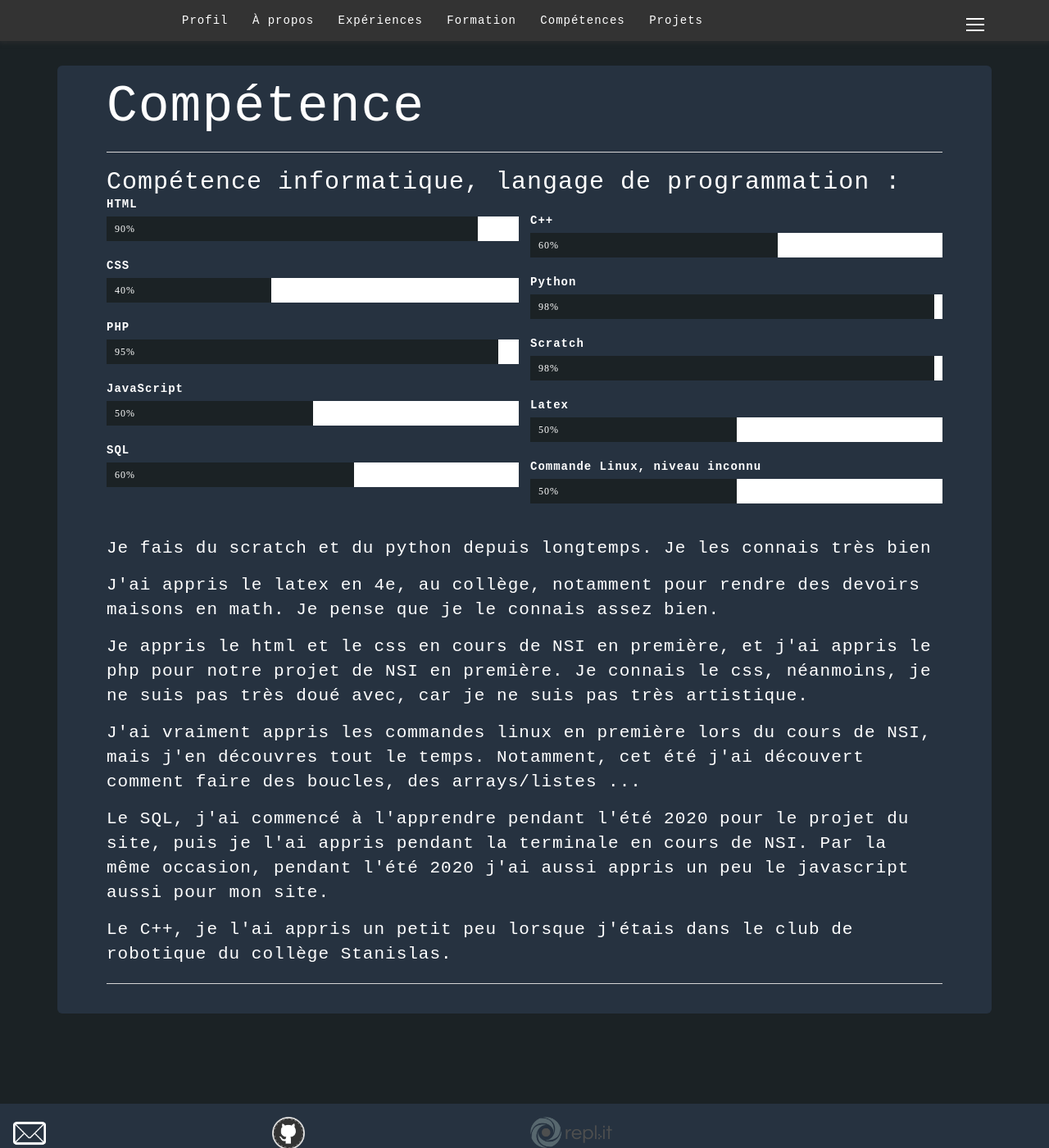
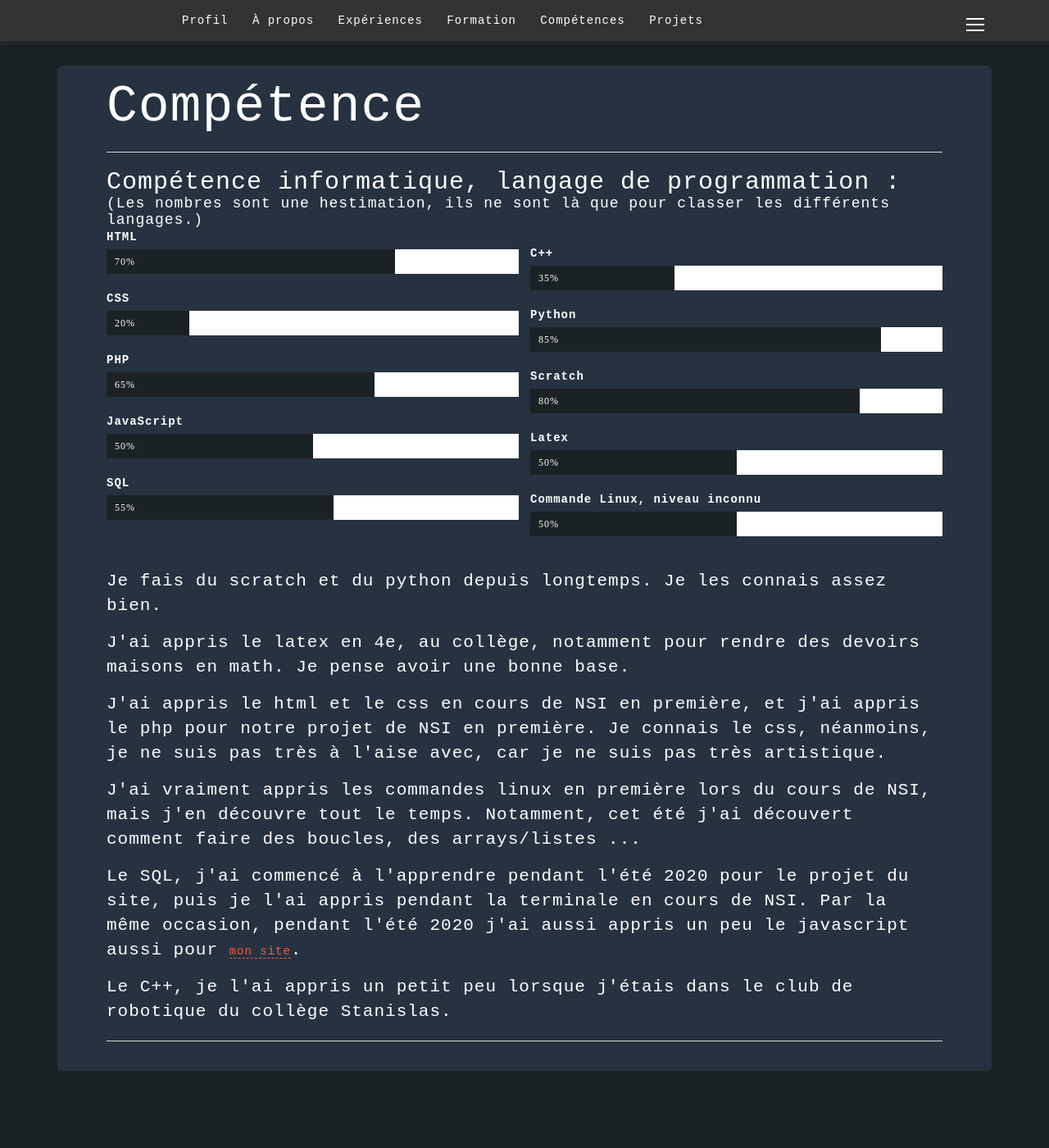
Before and after one commit to MaelC001/MaelC001.github.io, a Jekyll site: the page built from competence/index.html, in a window 1280 px wide and 1400 px high. Shown: the whole window at 82% size. Built offline with Jekyll 4.4.1, drawn with Linux system fonts in a browser that asks for light colours; nearby versions of some CDN libraries.

Commit message:
Update index.html

```diff
--- a/competence/index.html
+++ b/competence/index.html
@@ -7,22 +7,23 @@
     <h1>Compétence</h1>
     <hr class="star-bright">
     <h2>Compétence informatique, langage de programmation :</h2>
+    <h4>(Les nombres sont une hestimation, ils ne sont là que pour classer les différents langages.)</h4>
     <div id="col">
         <label for="html">HTML</label>
         <div class="barre" id="html">
-            <div class="niveau-barre" data-niveau="90%"></div>
+            <div class="niveau-barre" data-niveau="70%"></div>
         </div>
         <br>
 
         <label for="css">CSS</label>
         <div class="barre" id="css">
-            <div class="niveau-barre" data-niveau="40%"></div>
+            <div class="niveau-barre" data-niveau="20%"></div>
         </div>
         <br>
 
         <label for="php">PHP</label>
         <div class="barre" id="php">
-            <div class="niveau-barre" data-niveau="95%"></div>
+            <div class="niveau-barre" data-niveau="65%"></div>
         </div>
         <br>
 
@@ -34,25 +35,25 @@
 
         <label for="sql">SQL</label>
         <div class="barre" id="sql">
-            <div class="niveau-barre" data-niveau="60%"></div>
+            <div class="niveau-barre" data-niveau="55%"></div>
         </div>
         <br>
 
         <label for="cpp">C++</label>
         <div class="barre" id="cpp">
-            <div class="niveau-barre" data-niveau="60%"></div>
+            <div class="niveau-barre" data-niveau="35%"></div>
         </div>
         <br>
 
         <label for="python">Python</label>
         <div class="barre" id="python">
-            <div class="niveau-barre" data-niveau="98%"></div>
+            <div class="niveau-barre" data-niveau="85%"></div>
         </div>
         <br>
 
         <label for="scratch">Scratch</label>
         <div class="barre" id="scratch">
-            <div class="niveau-barre" data-niveau="98%"></div>
+            <div class="niveau-barre" data-niveau="80%"></div>
         </div>
         <br>
 
@@ -69,11 +70,11 @@
     </div>
     <br>
     <br>
-    <p>Je fais du scratch et du python depuis longtemps. Je les connais très bien</p>
-    <p>J'ai appris le latex en 4e, au collège, notamment pour rendre des devoirs maisons en math. Je pense que je le connais assez bien.</p>
-    <p>Je appris le html et le css en cours de NSI en première, et j'ai appris le php pour notre projet de NSI en première. Je connais le css, néanmoins, je ne suis pas très doué avec, car je ne suis pas très artistique.</p>
-    <p>J'ai vraiment appris les commandes linux en première lors du cours de NSI, mais j'en découvres tout le temps. Notamment, cet été j'ai découvert comment faire des boucles, des arrays/listes ...</p>
-    <p>Le SQL, j'ai commencé à l'apprendre pendant l'été 2020 pour le projet du site, puis je l'ai appris pendant la terminale en cours de NSI. Par la même occasion, pendant l'été 2020 j'ai aussi appris un peu le javascript aussi pour mon site.</p>
+    <p>Je fais du scratch et du python depuis longtemps. Je les connais assez bien.</p>
+    <p>J'ai appris le latex en 4e, au collège, notamment pour rendre des devoirs maisons en math. Je pense avoir une bonne base.</p>
+    <p>J'ai appris le html et le css en cours de NSI en première, et j'ai appris le php pour notre projet de NSI en première. Je connais le css, néanmoins, je ne suis pas très à l'aise avec, car je ne suis pas très artistique.</p>
+    <p>J'ai vraiment appris les commandes linux en première lors du cours de NSI, mais j'en découvre tout le temps. Notamment, cet été j'ai découvert comment faire des boucles, des arrays/listes ...</p>
+    <p>Le SQL, j'ai commencé à l'apprendre pendant l'été 2020 pour le projet du site, puis je l'ai appris pendant la terminale en cours de NSI. Par la même occasion, pendant l'été 2020 j'ai aussi appris un peu le javascript aussi pour <a href="">mon site</a>.</p>
     <p>Le C++, je l'ai appris un petit peu lorsque j'étais dans le club de robotique du collège Stanislas.</p>
 
     <hr class="star-bright">
```
